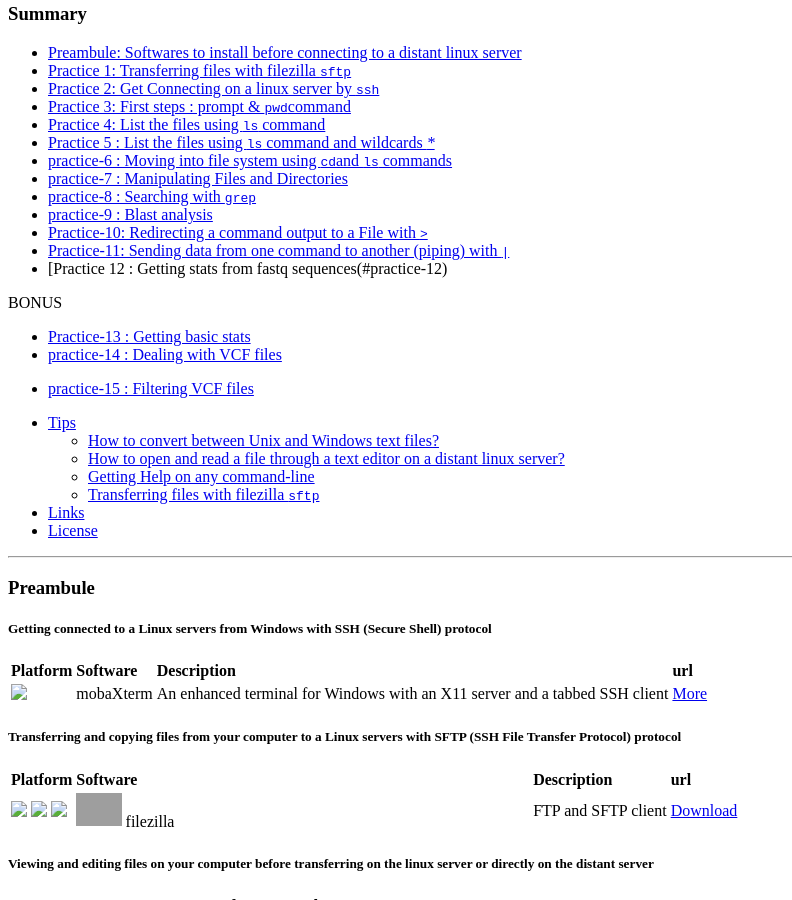
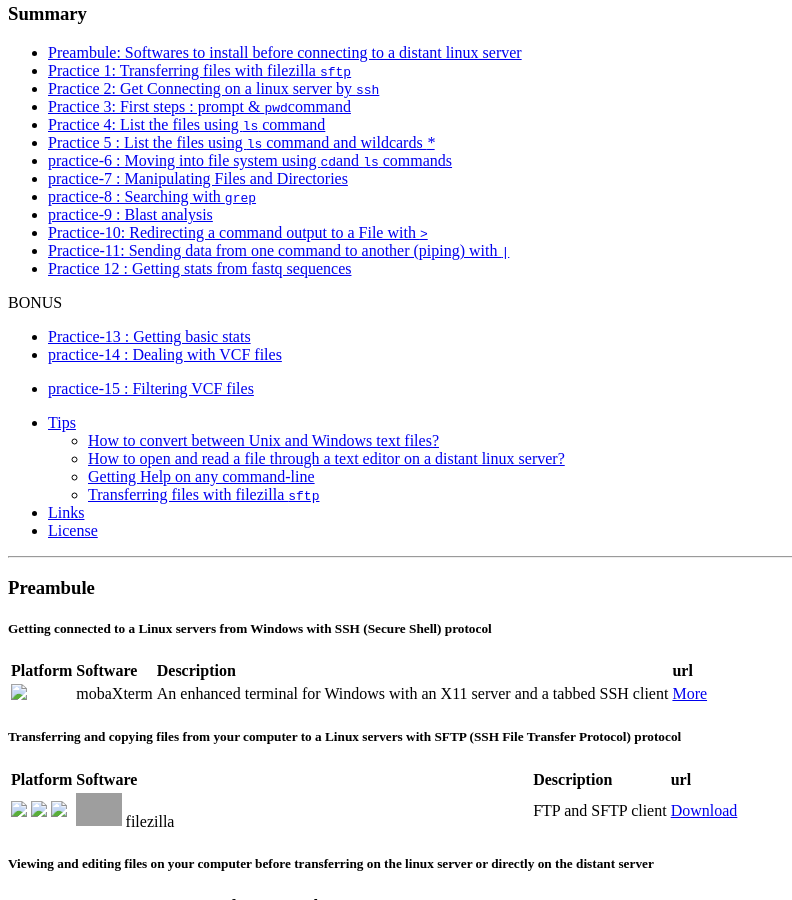
Before and after one commit to wave-centre/cibig, a Jekyll site: the page built from docs/course_materials/LINUX1/linux1_PRACTICE.md, in a window 1280 px wide and 900 px high, scrolled down 452 px. Shown: the whole window, without its empty margins (0-792 px from the left). Built offline with Jekyll 4.4.1, drawn with Linux system fonts in a browser that asks for light colours; grey boxes are pictures that could not be loaded.

Commit message:
Update linux1_PRACTICE.md

```diff
--- a/docs/course_materials/LINUX1/linux1_PRACTICE.md
+++ b/docs/course_materials/LINUX1/linux1_PRACTICE.md
@@ -31,7 +31,7 @@
 * [practice-9 : Blast analysis](#practice-9)
 * [Practice-10: Redirecting a command output to a File with `>`](#practice-10)
 * [Practice-11: Sending data from one command to another (piping) with `|`](#practice-11)
-* [Practice 12 :  Getting stats from fastq sequences(#practice-12)
+* [Practice 12 :  Getting stats from fastq sequences](#practice-12)
 
 BONUS
 
```
